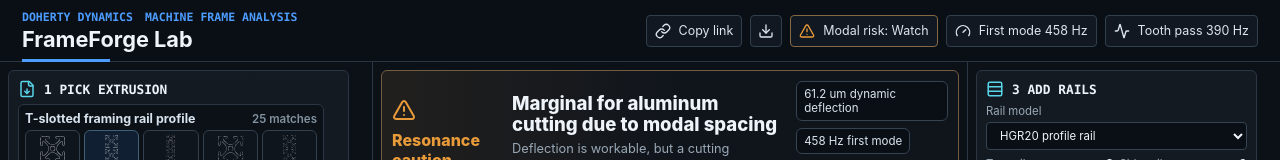
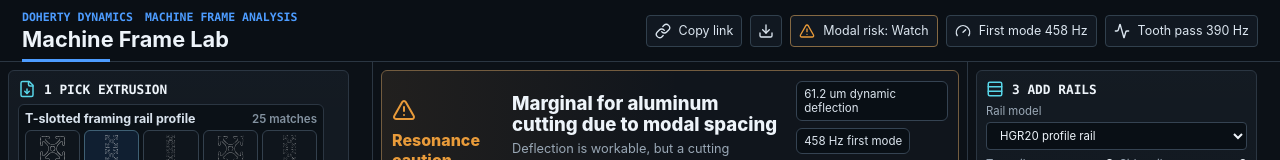
Before and after one commit to seankd3/machine-frame-lab, a React (Vite) app: page / in a window 1280 px wide. Shown: the top 160 px of the page. Built offline with nearby package versions, Linux system fonts and the light colour scheme.

Commit message:
Rename app to Machine Frame Lab

```diff
--- a/index.html
+++ b/index.html
@@ -3,7 +3,7 @@
   <head>
     <meta charset="UTF-8" />
     <meta name="viewport" content="width=device-width, initial-scale=1.0" />
-    <title>Doherty Dynamics FrameForge Lab</title>
+    <title>Doherty Dynamics Machine Frame Lab</title>
   </head>
   <body>
     <div id="root"></div>
--- a/src/components/HeaderBar.tsx
+++ b/src/components/HeaderBar.tsx
@@ -17,7 +17,7 @@ export function HeaderBar({ analysis, design }: HeaderBarProps) {
           <span>Doherty Dynamics</span>
           <span>Machine frame analysis</span>
         </p>
-        <h1>FrameForge Lab</h1>
+        <h1>Machine Frame Lab</h1>
       </div>
 
       <div className="header-status" aria-label="Current simulation status">
--- a/src/model/share.ts
+++ b/src/model/share.ts
@@ -33,7 +33,7 @@ export function downloadSharedDesign(payload: SharedDesign) {
   const url = URL.createObjectURL(blob);
   const link = document.createElement("a");
   link.href = url;
-  link.download = "frameforge-design.json";
+  link.download = "machine-frame-design.json";
   link.click();
   URL.revokeObjectURL(url);
 }
```
Also changed, not shown: 3 other files (tests, documents, lock files or other folders).
